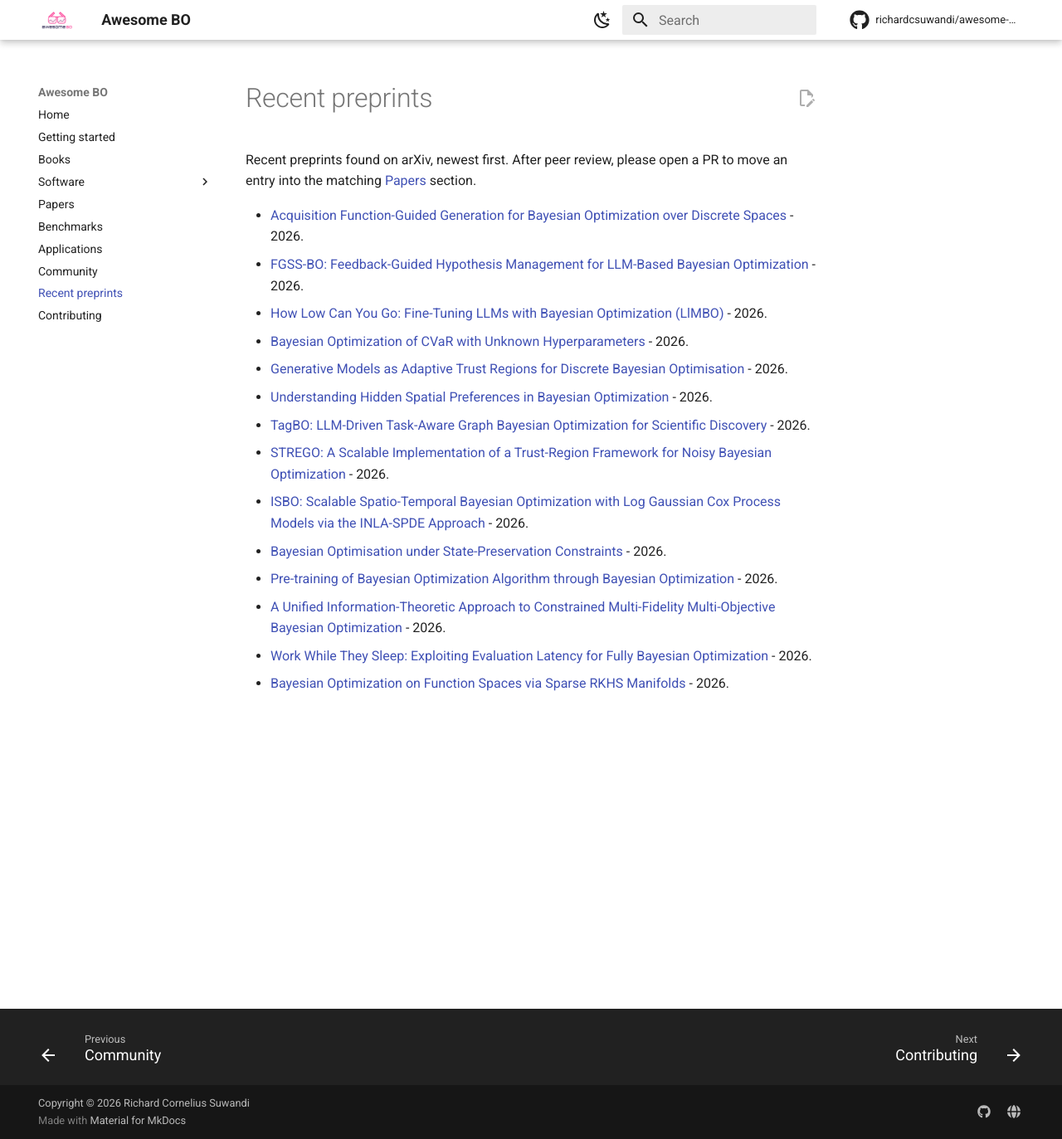
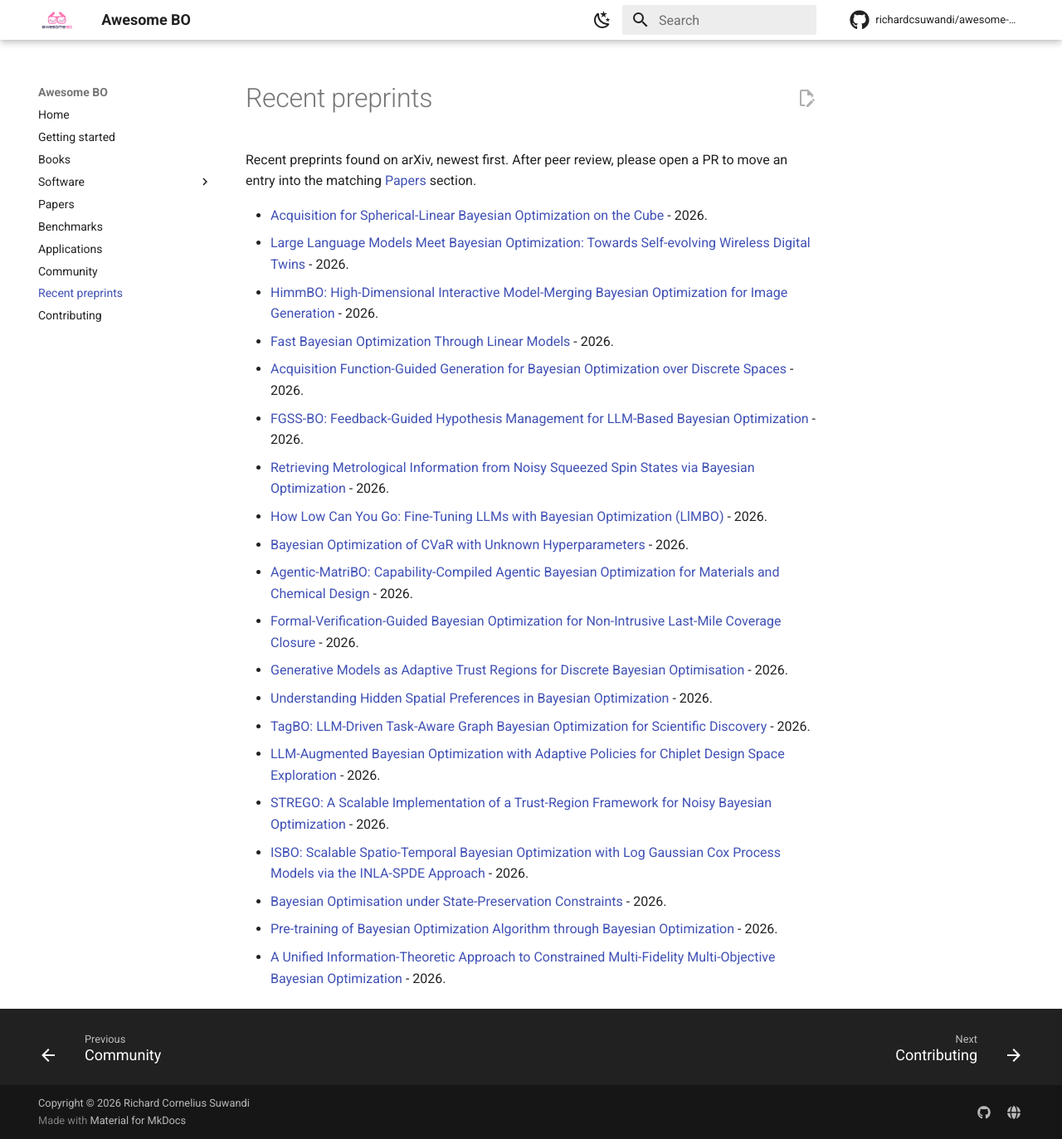
Before and after one commit to richardcsuwandi/awesome-bo, an MkDocs documentation site: the page built from docs/preprints.md, in a window 1280 px wide and 1373 px high. Shown: the whole window at 83% size. Built offline with MkDocs 1.6.1 and Material for MkDocs 9.7.7, drawn with Linux system fonts in a browser that asks for light colours; comment, search, counter and statistics services are not loaded.

Commit message:
Propose new method preprints

```diff
--- a/docs/preprints.md
+++ b/docs/preprints.md
@@ -2,17 +2,23 @@
 
 Recent preprints found on arXiv, newest first. After peer review, please open a PR to move an entry into the matching [Papers](papers.md) section.
 
+- [Acquisition for Spherical-Linear Bayesian Optimization on the Cube](https://arxiv.org/abs/2610.32628) - 2026.
+- [Large Language Models Meet Bayesian Optimization: Towards Self-evolving Wireless Digital Twins](https://arxiv.org/abs/2610.31192) - 2026.
+- [HimmBO: High-Dimensional Interactive Model-Merging Bayesian Optimization for Image Generation](https://arxiv.org/abs/2610.30875) - 2026.
+- [Fast Bayesian Optimization Through Linear Models](https://arxiv.org/abs/2610.29580) - 2026.
 - [Acquisition Function-Guided Generation for Bayesian Optimization over Discrete Spaces](https://arxiv.org/abs/2610.22763) - 2026.
 - [FGSS-BO: Feedback-Guided Hypothesis Management for LLM-Based Bayesian Optimization](https://arxiv.org/abs/2610.21246) - 2026.
+- [Retrieving Metrological Information from Noisy Squeezed Spin States via Bayesian Optimization](https://arxiv.org/abs/2610.19471) - 2026.
 - [How Low Can You Go: Fine-Tuning LLMs with Bayesian Optimization (LlMBO)](https://arxiv.org/abs/2610.18504) - 2026.
 - [Bayesian Optimization of CVaR with Unknown Hyperparameters](https://arxiv.org/abs/2610.18306) - 2026.
+- [Agentic-MatriBO: Capability-Compiled Agentic Bayesian Optimization for Materials and Chemical Design](https://arxiv.org/abs/2610.17832) - 2026.
+- [Formal-Verification-Guided Bayesian Optimization for Non-Intrusive Last-Mile Coverage Closure](https://arxiv.org/abs/2610.17449) - 2026.
 - [Generative Models as Adaptive Trust Regions for Discrete Bayesian Optimisation](https://arxiv.org/abs/2610.16992) - 2026.
 - [Understanding Hidden Spatial Preferences in Bayesian Optimization](https://arxiv.org/abs/2610.14696) - 2026.
 - [TagBO: LLM-Driven Task-Aware Graph Bayesian Optimization for Scientific Discovery](https://arxiv.org/abs/2610.14626) - 2026.
+- [LLM-Augmented Bayesian Optimization with Adaptive Policies for Chiplet Design Space Exploration](https://arxiv.org/abs/2610.14612) - 2026.
 - [STREGO: A Scalable Implementation of a Trust-Region Framework for Noisy Bayesian Optimization](https://arxiv.org/abs/2610.14338) - 2026.
 - [ISBO: Scalable Spatio-Temporal Bayesian Optimization with Log Gaussian Cox Process Models via the INLA-SPDE Approach](https://arxiv.org/abs/2610.12213) - 2026.
 - [Bayesian Optimisation under State-Preservation Constraints](https://arxiv.org/abs/2610.12150) - 2026.
 - [Pre-training of Bayesian Optimization Algorithm through Bayesian Optimization](https://arxiv.org/abs/2610.10186) - 2026.
 - [A Unified Information-Theoretic Approach to Constrained Multi-Fidelity Multi-Objective Bayesian Optimization](https://arxiv.org/abs/2610.10174) - 2026.
-- [Work While They Sleep: Exploiting Evaluation Latency for Fully Bayesian Optimization](https://arxiv.org/abs/2610.08969) - 2026.
-- [Bayesian Optimization on Function Spaces via Sparse RKHS Manifolds](https://arxiv.org/abs/2610.07417) - 2026.
```
Also changed, not shown: README.md (+8 -2 lines).
